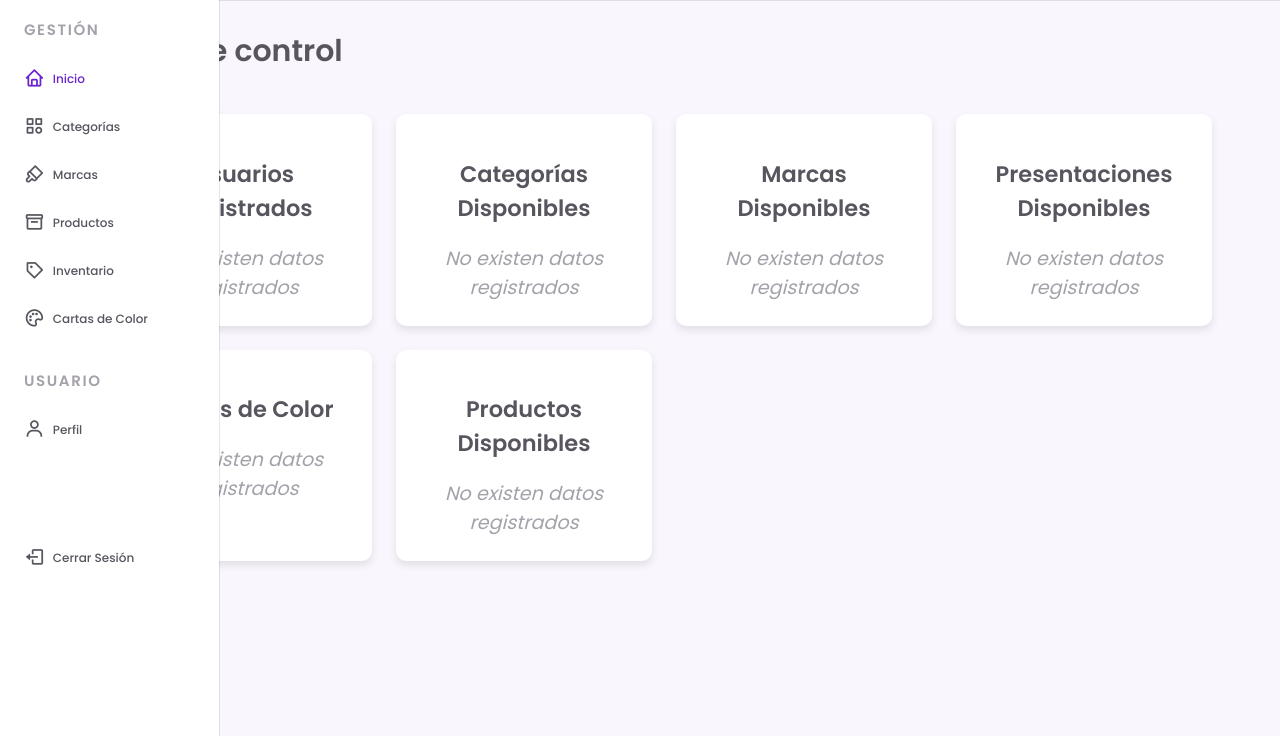
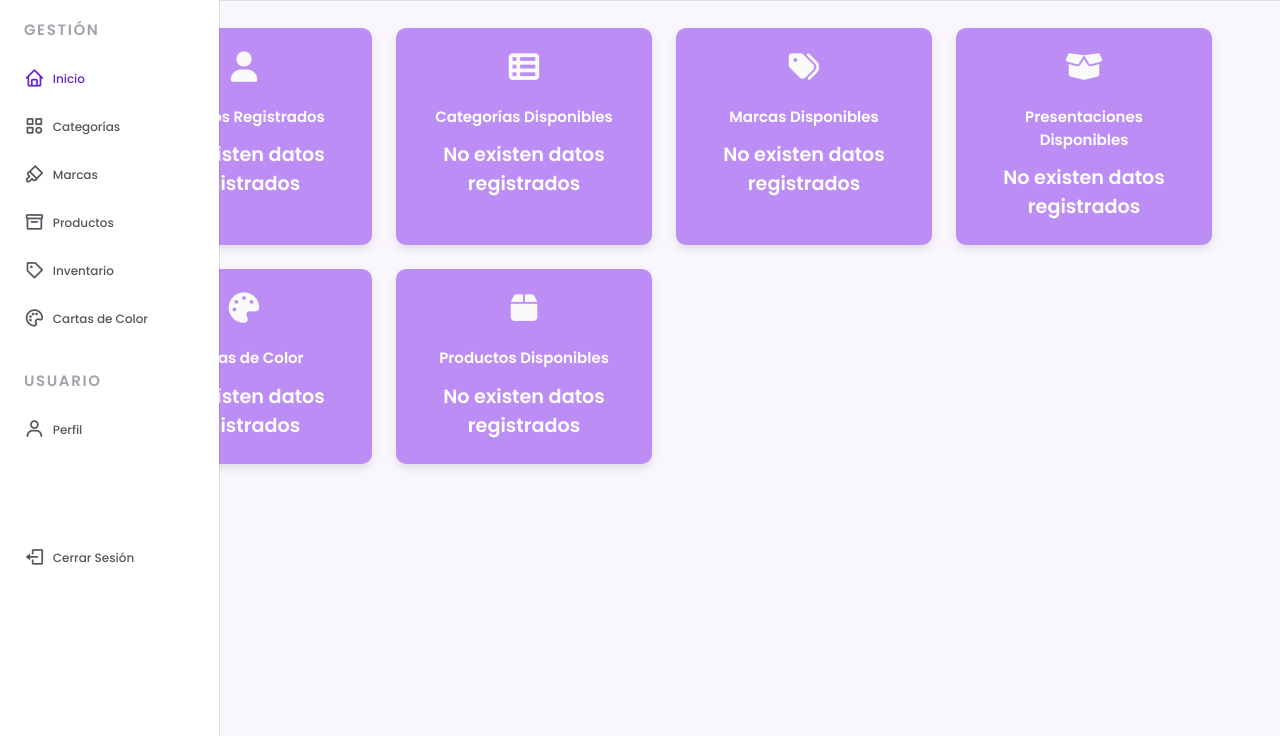
Before and after one commit to daniels-py/beauty-application, a Django app: page /auth/admin_dashboard/ in a window 1280 px wide. Shown: the part 64-800 px from the top of the page. Run offline with Django 5.2, Linux system fonts and the light colour scheme; data that the repository does not hold is empty.

Commit message:
update en contadores funcionales v1

```diff
--- a/inventory/app_distributor/static/css/dashboar_content.css
+++ b/inventory/app_distributor/static/css/dashboar_content.css
@@ -6,38 +6,44 @@
     padding: 20px; /* Espaciado interior */
 }
 
+h2 {
+    font-size: 15px;
+    color: #ffffff;
+}
+
 /* Estilos de cada bloque */
 .block {
-    background-color: #fff; /* Fondo blanco para los bloques */
+    background-color: #bc8ef5; /* Color pastel para el bloque de usuarios */
     border-radius: 10px; /* Bordes redondeados */
     padding: 1.5rem; /* Espaciado interior */
     box-shadow: 0 4px 8px rgba(0, 0, 0, 0.1); /* Sombra suave */
     text-align: center; /* Centra el texto */
-    transition: transform 0.3s; /* Transición suave para el efecto de hover */
+    transition: transform 0.3s, background-color 0.3s; /* Transición suave para el efecto de hover */
 }
 
 /* Efecto de hover para los bloques */
 .block:hover {
-    transform: translateY(-5px); /* Eleva el bloque al pasar el mouse */
+    transform: translateY(-5px) scale(1.05); /* Eleva y aumenta el bloque al pasar el mouse */
+    background-color: #a77cfe; /* Cambia a un color diferente al hacer hover */
 }
 
 /* Estilos para los iconos */
 .icon-user, .icon-category, .icon-brand, .icon-presentation, .icon-color, .icon-product {
-    font-size: 2rem; /* Tamaño del icono */
-    color: #6923D0; /* Color del icono */
+    font-size: 1.9rem; /* Tamaño del icono */
+    color: #fafafa; /* Color del icono */
     margin-bottom: 10px; /* Espacio debajo del icono */
 }
 
 /* Estilo para el contador */
 .count {
-    font-size: 2.5rem; /* Tamaño del texto del contador */
-    color: #6923D0; /* Color del texto del contador */
+    font-size: 1.2rem; /* Tamaño del texto del contador más pequeño */
+    color: #ffffff; /* Color del texto del contador */
     font-weight: bold; /* Negrita para el contador */
 }
 
 /* Estilo para el mensaje de no datos */
 .no-data {
-    font-size: 1.2rem; /* Tamaño del texto del mensaje */
-    color: #A5A1AA; /* Color gris claro */
+    font-size: 10px; /* Tamaño del texto del mensaje más pequeño */
+    color: #db2525; /* Color blanco para el mensaje */
     font-style: italic; /* Estilo en cursiva */
 }
--- a/inventory/app_distributor/templates/components/dashboar_content.html
+++ b/inventory/app_distributor/templates/components/dashboar_content.html
@@ -7,93 +7,87 @@
     <meta name="viewport" content="width=device-width, initial-scale=1.0">
     <link rel="stylesheet" href="{% static 'css/dashboar_content.css' %}" />
     <link rel="stylesheet" href="https://cdnjs.cloudflare.com/ajax/libs/font-awesome/6.0.0-beta3/css/all.min.css">
-
-    <title>Document</title>
+    <script src="{% static 'js/dashboard.js' %}" defer></script>
+    <title>Panel de Control</title>
 </head>
 <body>
 
-    <h1>Panel de control</h1>
+
 
     <div class="grid-container">
         <!-- Bloque para Usuarios -->
         <div class="block block1">
-            <i class="icon-user"></i>
+            <i class="fas fa-user icon-user"></i>
             <div class="content">
                 <h2>Usuarios Registrados</h2>
-                {% if user_count > 0 %}
-                    <span class="count">{{ user_count }}</span>
-                {% else %}
-                    <span class="no-data">No existen datos registrados</span>
-                {% endif %}
+                <span class="count">Cargando...</span> <!-- Aquí se actualizará con JS -->
             </div>
         </div>
 
         <!-- Bloque para Categorías -->
         <div class="block block2">
-            <i class="icon-category"></i>
+            <i class="fas fa-th-list icon-category"></i>
             <div class="content">
                 <h2>Categorías Disponibles</h2>
-                {% if categoria_count > 0 %}
-                    <span class="count">{{ categoria_count }}</span>
-                {% else %}
-                    <span class="no-data">No existen datos registrados</span>
-                {% endif %}
+                <span class="count">Cargando...</span> <!-- Aquí se actualizará con JS -->
             </div>
         </div>
 
         <!-- Bloque para Marcas -->
         <div class="block block3">
-            <i class="icon-brand"></i>
+            <i class="fas fa-tags icon-brand"></i>
             <div class="content">
                 <h2>Marcas Disponibles</h2>
-                {% if marca_count > 0 %}
-                    <span class="count">{{ marca_count }}</span>
-                {% else %}
-                    <span class="no-data">No existen datos registrados</span>
-                {% endif %}
+                <span class="count">Cargando...</span> <!-- Aquí se actualizará con JS -->
             </div>
         </div>
 
         <!-- Bloque para Presentaciones -->
         <div class="block block4">
-            <i class="icon-presentation"></i>
+            <i class="fas fa-box-open icon-presentation"></i>
             <div class="content">
                 <h2>Presentaciones Disponibles</h2>
-                {% if presentacion_count > 0 %}
-                    <span class="count">{{ presentacion_count }}</span>
-                {% else %}
-                    <span class="no-data">No existen datos registrados</span>
-                {% endif %}
+                <span class="count">Cargando...</span> <!-- Aquí se actualizará con JS -->
             </div>
         </div>
 
         <!-- Bloque para Cartas de Color -->
         <div class="block block5">
-            <i class="icon-color"></i>
+            <i class="fas fa-palette icon-color"></i>
             <div class="content">
                 <h2>Cartas de Color</h2>
-                {% if carta_color_count > 0 %}
-                    <span class="count">{{ carta_color_count }}</span>
-                {% else %}
-                    <span class="no-data">No existen datos registrados</span>
-                {% endif %}
+                <span class="count">Cargando...</span> <!-- Aquí se actualizará con JS -->
             </div>
         </div>
 
         <!-- Bloque para Productos -->
         <div class="block block6">
-            <i class="icon-product"></i>
+            <i class="fas fa-box icon-product"></i>
             <div class="content">
                 <h2>Productos Disponibles</h2>
-                {% if producto_count > 0 %}
-                    <span class="count">{{ producto_count }}</span>
-                {% else %}
-                    <span class="no-data">No existen datos registrados</span>
-                {% endif %}
+                <span class="count">Cargando...</span> <!-- Aquí se actualizará con JS -->
             </div>
         </div>
     </div>
+    <script>
+        function updateCounts() {
+            fetch('{% url "dashboard_counts" %}')
+                .then(response => response.json())
+                .then(data => {
+                    // Actualiza los contadores en la interfaz
+                    document.querySelector('.block1 .count').textContent = data.user_count > 0 ? data.user_count : 'No existen datos registrados';
+                    document.querySelector('.block2 .count').textContent = data.categoria_count > 0 ? data.categoria_count : 'No existen datos registrados';
+                    document.querySelector('.block3 .count').textContent = data.marca_count > 0 ? data.marca_count : 'No existen datos registrados';
+                    document.querySelector('.block4 .count').textContent = data.presentacion_count > 0 ? data.presentacion_count : 'No existen datos registrados';
+                    document.querySelector('.block5 .count').textContent = data.carta_color_count > 0 ? data.carta_color_count : 'No existen datos registrados';
+                    document.querySelector('.block6 .count').textContent = data.producto_count > 0 ? data.producto_count : 'No existen datos registrados';
+                })
+                .catch(error => console.error('Error fetching counts:', error));
+        }
 
+        // Llama a la función al cargar la página
+        document.addEventListener('DOMContentLoaded', updateCounts);
+    </script>
 
 </body>
 </html>
--- a/inventory/app_distributor/urls.py
+++ b/inventory/app_distributor/urls.py
@@ -14,7 +14,8 @@ urlpatterns = [
     # vistas dedicadas
     path('admin_dashboard/', admin_dashboard_view, name='admin_dashboard'),
     path('admin_categorias/', admin_categorias_view, name='admin_categorias'),
-    path('dashboard/counts/', get_dashboard_counts, name='dashboard_counts'),  # Nueva URL para AJAX
+     path('dashboard/counts/', get_dashboard_counts, name='dashboard_counts'),  # Ruta para el contador
+
 
     path('employee_dashboard/', employee_dashboard_view, name='employee_dashboard'),
 
--- a/inventory/app_distributor/views.py
+++ b/inventory/app_distributor/views.py
@@ -35,13 +35,13 @@ def admin_categorias_view(request):
 
 # Contador general
 def get_dashboard_counts(request):
-    user_count = get_user_model().objects.count()
-    categoria_count = Categoria.objects.count()
-    marca_count = Marca.objects.count()
-    presentacion_count = Presentacion.objects.count()
-    carta_color_count = CartaColor.objects.count()
-    producto_count = Producto.objects.count()
-    inventario_count = Inventario.objects.count()
+    user_count = get_user_model().objects.count()  # Contar usuarios
+    categoria_count = Categoria.objects.count()  # Contar categorías
+    marca_count = Marca.objects.count()  # Contar marcas
+    presentacion_count = Presentacion.objects.count()  # Contar presentaciones
+    carta_color_count = CartaColor.objects.count()  # Contar cartas de color
+    producto_count = Producto.objects.count()  # Contar productos
+    inventario_count = Inventario.objects.count()  # Contar inventario
 
     data = {
         'user_count': user_count,
@@ -53,7 +53,6 @@ def get_dashboard_counts(request):
         'inventario_count': inventario_count,
     }
     return JsonResponse(data)
-
 
 def employee_dashboard_view(request):
     return render(request, 'employee_dashboard.html')
```
